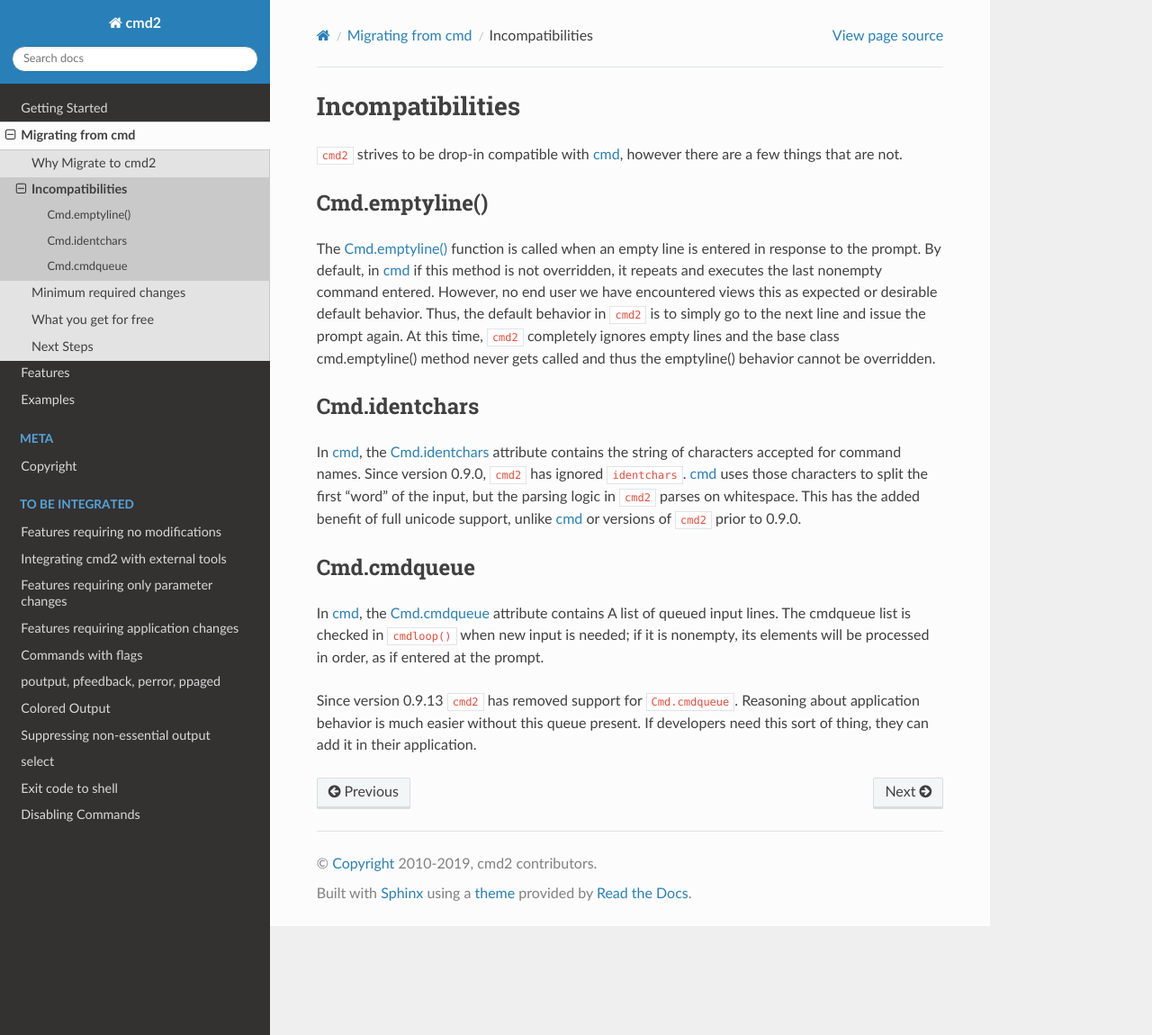
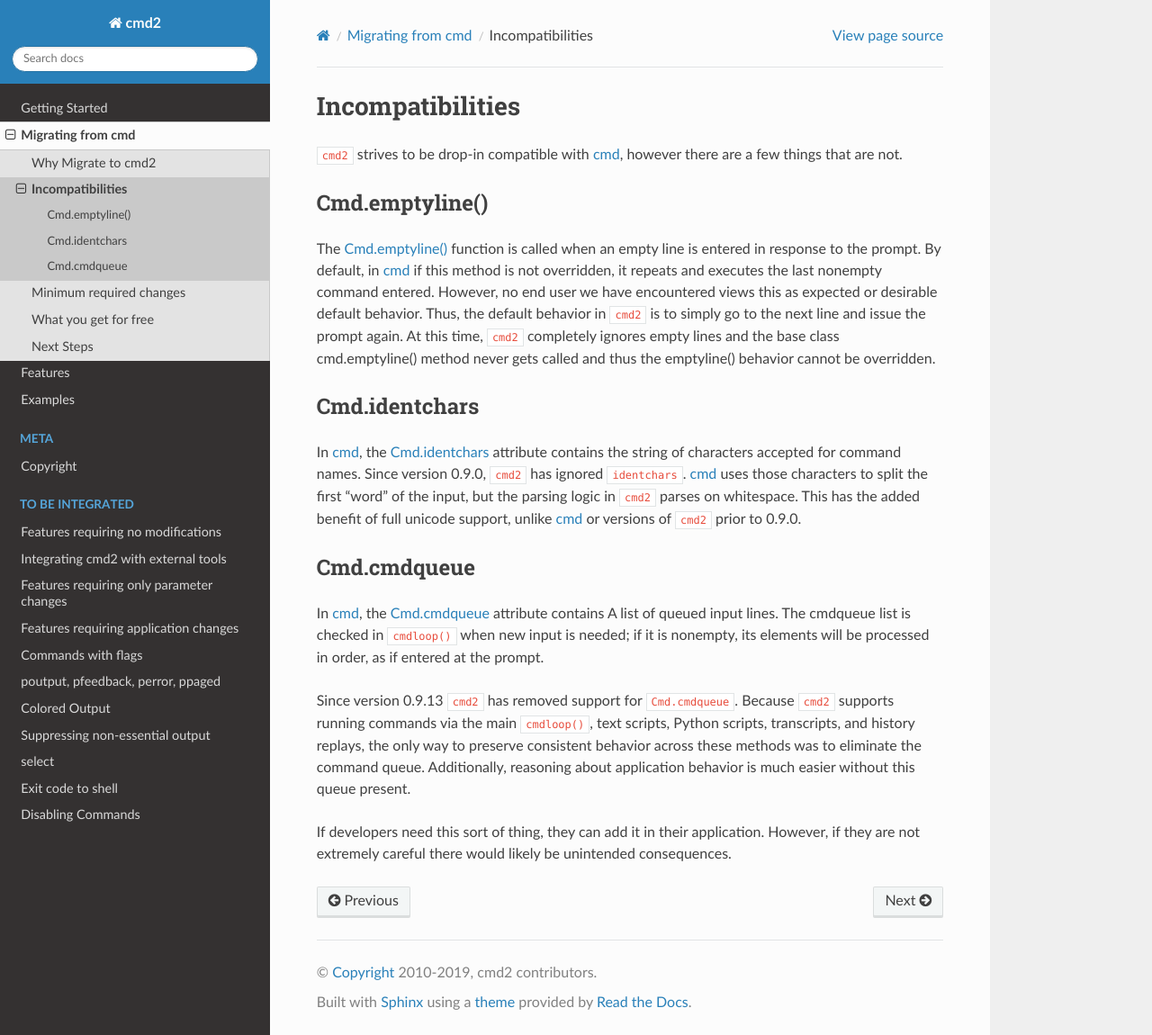
Before and after one commit to python-cmd2/cmd2, a Sphinx documentation site: the page built from docs/migrating/incompatibilities.rst, in a window 1280 px wide and 1150 px high. Shown: the whole window at 90% size. Built offline with Sphinx 7.4.7 and the Read the Docs theme 2.0.0, drawn with Linux system fonts in a browser that asks for light colours; pages that are not in the unit, such as notebooks, are missing from menus.

Commit message:
Addressed PR recommendations

```diff
--- a/docs/migrating/incompatibilities.rst
+++ b/docs/migrating/incompatibilities.rst
@@ -43,5 +43,12 @@
 processed in order, as if entered at the prompt.
 
 Since version 0.9.13 ``cmd2`` has removed support for ``Cmd.cmdqueue``.
-Reasoning about application behavior is much easier without this queue present.
+Because ``cmd2`` supports running commands via the main ``cmdloop()``, text
+scripts, Python scripts, transcripts, and history replays, the only way to
+preserve consistent behavior across these methods was to eliminate the command
+queue. Additionally, reasoning about application behavior is much easier
+without this queue present.
+
 If developers need this sort of thing, they can add it in their application.
+However, if they are not extremely careful there would likely be unintended
+consequences.
--- a/docs/migrating/why.rst
+++ b/docs/migrating/why.rst
@@ -22,7 +22,9 @@
 functionality to make it quicker and easier for developers to create
 feature-rich interactive command-line applications which delight customers.
 
-``cmd2`` can be used as a drop-in replacement for cmd_.  Simply importing
+``cmd2`` can be used as a drop-in replacement for cmd_ with a few minor
+discrepancies as discussed in the
+:ref:`migrating/incompatibilities:Incompatibilities` section.  Simply importing
 ``cmd2`` in place of cmd_ will add many features to an application without any
 further modifications.  Migrating to ``cmd2`` will also open many additional
 doors for making it possible for developers to provide a top-notch interactive
```
